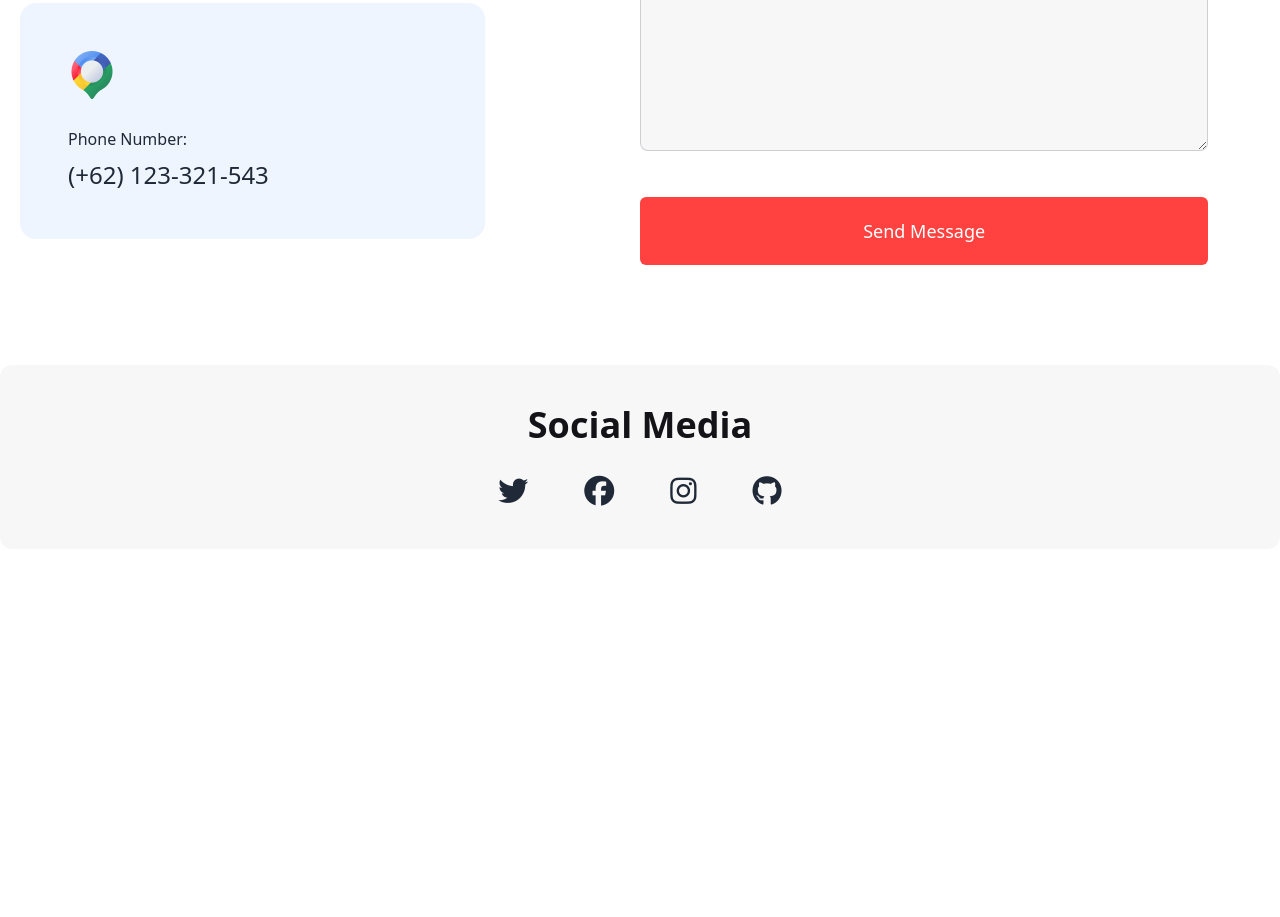
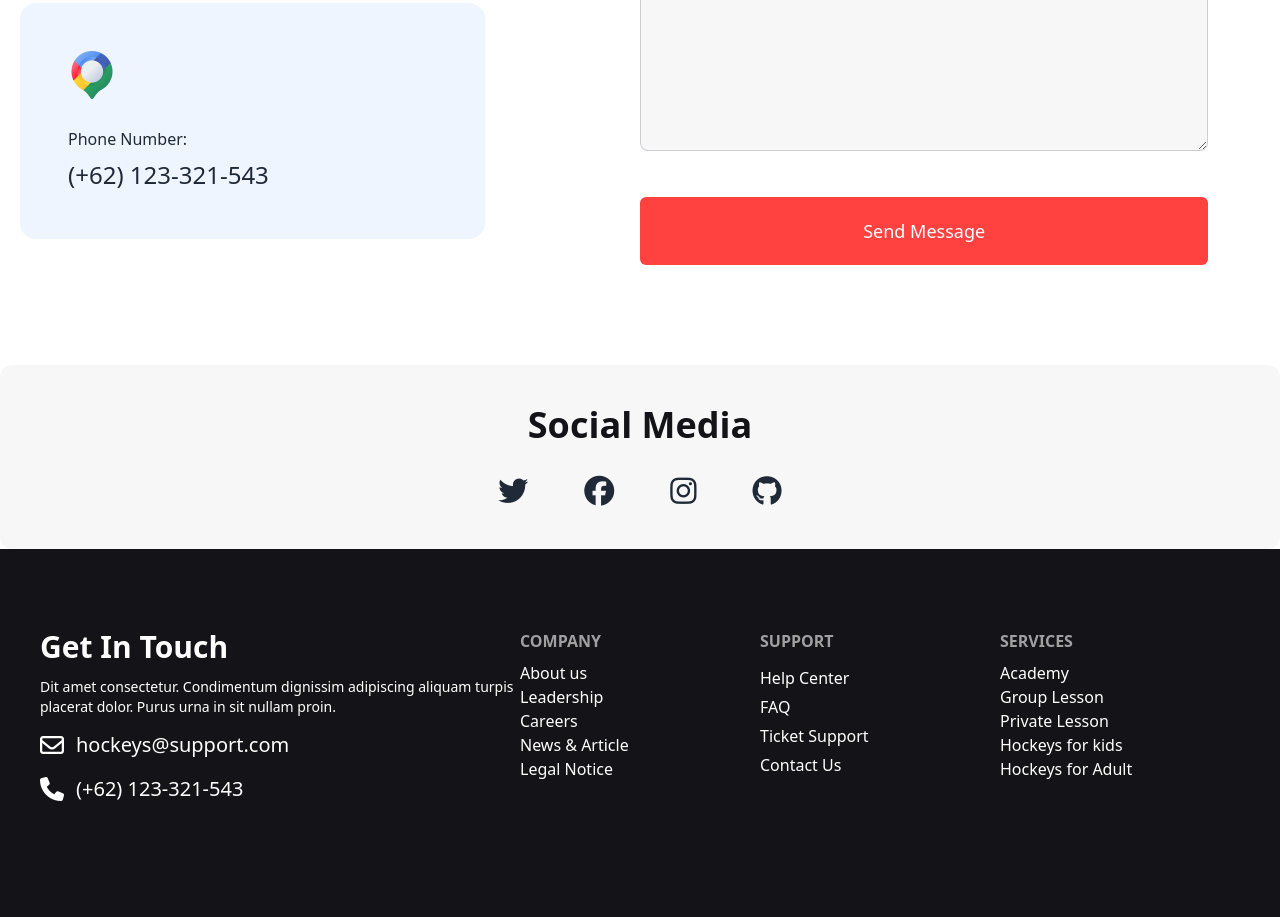
Before and after one commit to chinno0007/B9A3-Hockeys-assignment-three, a plain HTML site: page index.html in a window 1280 px wide. Shown: the part 4911-5828 px from the top of the page. Before the commit the page ends 5460 px from the top, so only its background shows below. Drawn offline with nearby package versions, Linux system fonts and the light colour scheme.

Commit message:
footer added

```diff
--- a/index.html
+++ b/index.html
@@ -460,7 +460,7 @@
 
 
         </section>
-        <section>
+        <section class="px-4 lg:p-0">
           <div class="text-center py-10 space-y-7 bg-[#13131808] rounded-xl">
             <h2 class="text-lg lg:text-4xl font-bold text-blackColor">Social Media</h2>
             <div class="flex justify-center gap-14 items-center text-3xl">
@@ -472,5 +472,55 @@
           </div>
         </section>
     </main>
+
+    <!-- footer -->
+    <footer class="container mx-auto grid text-center lg:text-start lg:grid-cols-5 py-20 text-whiteColor bg-blackColor px-10">
+        <div class="col-span-2">
+          <div class=" pb-8 space-y-3">
+            <h2 class="text-3xl lg:text-3xl font-bold">Get In Touch</h2>
+            <p class="text-sm font-thin">Dit amet consectetur. Condimentum dignissim adipiscing aliquam turpis <br>placerat dolor. Purus urna in sit nullam proin. </p>
+            <div class="flex items-center justify-center lg:justify-start gap-3 text-xl">
+              <p><i class="fa-regular fa-envelope  text-2xl text-center"></i></p>
+              <h3>hockeys@support.com</h3>
+            </div>
+            <div class="flex items-center justify-center lg:justify-start gap-3 text-xl">
+              <p><i class="fa-solid fa-phone text-2xl"></i></p>
+              <h3>(+62) 123-321-543</h3>
+            </div>
+
+          </div>
+
+
+
+        </div>
+
+        <div class="col-span-3 ">
+          <div class="grid lg:grid-cols-3 grid-cols-2 py-8 lg:py-0">
+            <div class="grid col-span-1">
+              <header class="footer-title">Company</header>
+              <a class="link link-hover">About us</a>
+              <a class="link link-hover">Leadership</a>
+              <a class="link link-hover">Careers</a>
+              <a class="link link-hover">News & Article</a>
+              <a class="link link-hover">Legal Notice</a>
+            </div>
+            <div class="grid col-span-1">
+              <header class="footer-title">Support</header>
+              <a class="link link-hover">Help Center</a>
+              <a class="link link-hover">FAQ</a>
+              <a class="link link-hover">Ticket Support</a>
+              <a class="link link-hover">Contact Us</a>
+            </div>
+            <div class="grid lg:col-span-1 col-span-2 mt-10 lg:mt-0">
+              <header class="footer-title">Services</header>
+              <a class="link link-hover">Academy</a>
+              <a class="link link-hover">Group Lesson</a>
+              <a class="link link-hover">Private Lesson</a>
+              <a class="link link-hover">Hockeys for kids</a>
+              <a class="link link-hover">Hockeys for Adult</a>
+            </div>
+          </div>
+        </div>
+    </footer>
 </body>
 </html>
```
